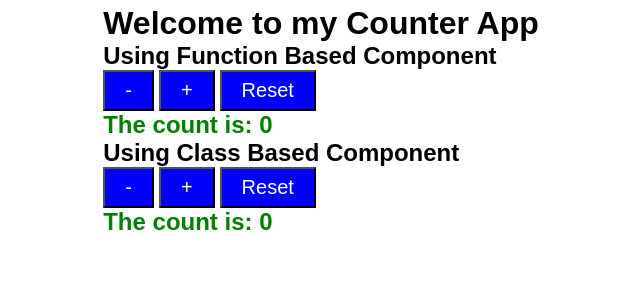
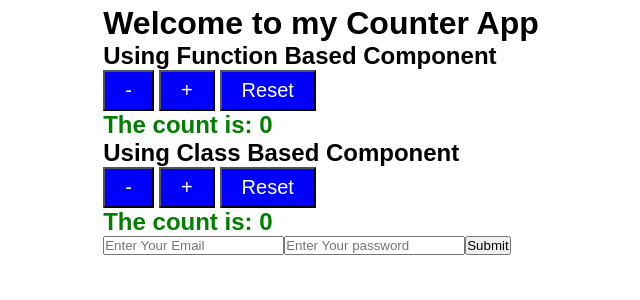
Before and after one commit to nimely111/React-Coding-snippet, a React (Vite) app: page / in a window 1280 px wide. Shown: the top 300 px of the page, without its empty margins (319-959 px from the left). Built offline with nearby package versions, Linux system fonts and the light colour scheme.

Commit message:
imported the login component and nest it in the parent component

```diff
--- a/src/react101/App_101.jsx
+++ b/src/react101/App_101.jsx
@@ -1,11 +1,13 @@
 import StateComponent from "./StateComponent";
 import ClassStateComponent from "./ClassStateComponent";
+import Login from "./Login";
 
 function App_101(){
     return(
         <>
           <StateComponent />
           <ClassStateComponent />
+          <Login />
         </>
     )
 }
```
